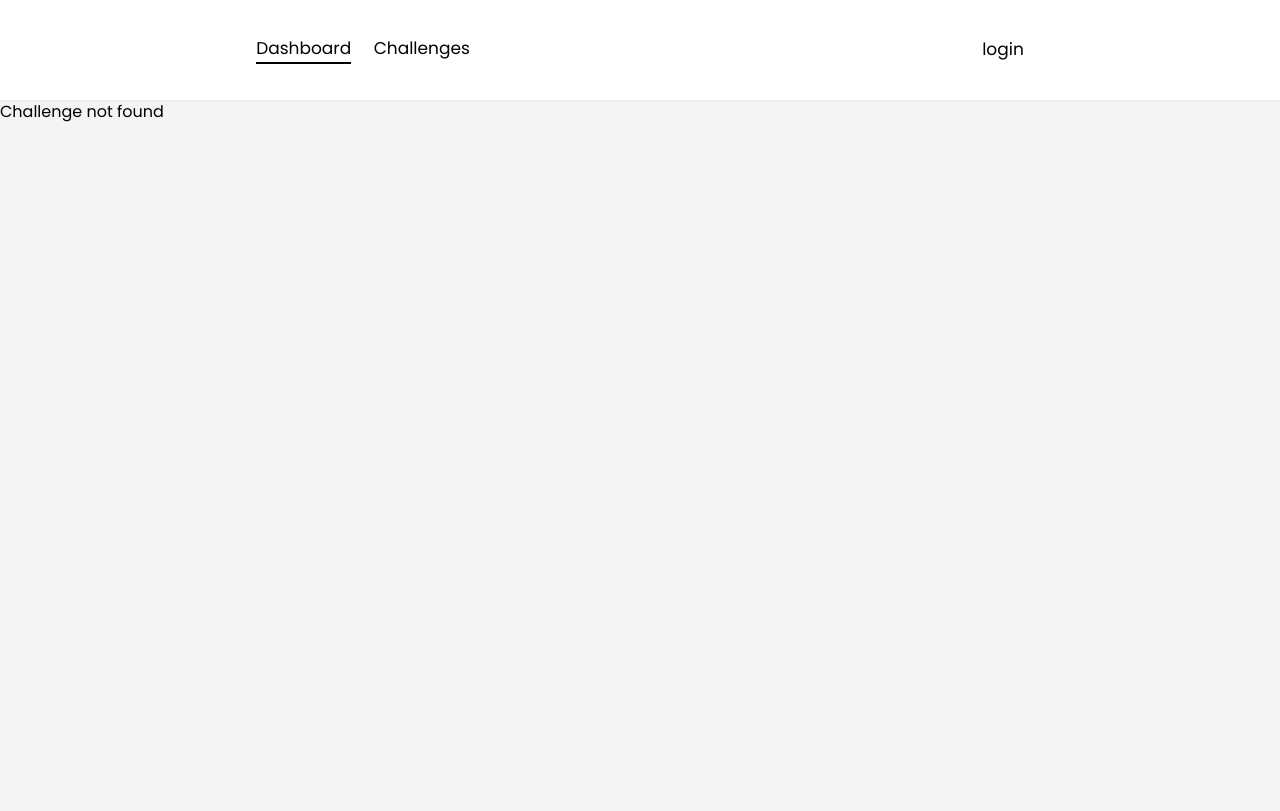
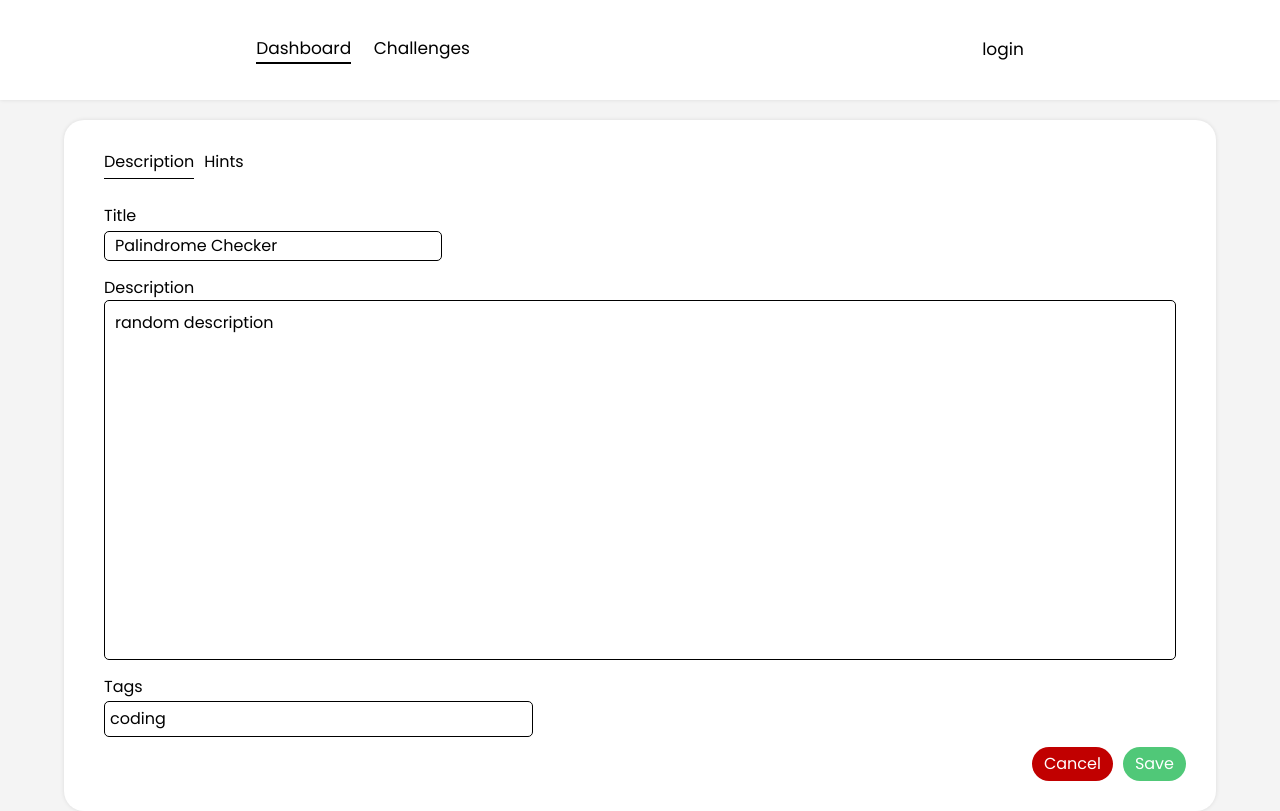
Before and after one commit to gkibria121/challenge-forum, a Next.js app: page /dashboard/challenges/1/edit in a window 1280 px wide. Before the commit this address had no page. Built offline with nearby package versions, Linux system fonts and the light colour scheme.

Commit message:
delete challenge

```diff
--- a/app/dashboard/challenges/[id]/edit/page.jsx
+++ b/app/dashboard/challenges/[id]/edit/page.jsx
@@ -1,21 +1,18 @@
-"use client"
+"use client";
 import React, { useState } from "react";
 import CreateEditChallenge from "../../CreateEditChallenge";
 import { useParams } from "next/navigation";
 import { useChallenges } from "@/contexts/ChallengesContext";
+import { useSelector } from "react-redux";
 function page() {
-  const {id} = useParams()
-  const {challenges} = useChallenges()
-  const [currentChallenge,setCurrentChallenge] = useState(null);
-  useState(()=>{
-    setCurrentChallenge(challenges.find(challenge=> challenge.id ==id))
-  },[challenges])
-  if(currentChallenge)
-    return <CreateEditChallenge mode="edit" challenge={currentChallenge} />
-  return "Challenge not found"
+  const { id } = useParams();
 
+  const currentChallenge = useSelector((store) =>
+    store.challenges.data.find((challenge) => challenge.id === +id)
+  );
 
-  ;
+  if (currentChallenge) return <CreateEditChallenge mode="edit" challenge={currentChallenge} />;
+  return "Challenge not found";
 }
 
 export default page;
--- a/app/dashboard/page.jsx
+++ b/app/dashboard/page.jsx
@@ -7,15 +7,17 @@ import Tag from "./Tag";
 import Link from "next/link";
 import { useChallenges } from "@/contexts/ChallengesContext";
 import { useRouter } from "next/navigation";
-import { useSelector } from "react-redux";
+import { useDispatch, useSelector } from "react-redux";
+import { deleteChallenge } from "@/features/challenges";
 
 const ChallengesPage = () => {
-  const { updateChallenge, setChallenges } = useChallenges();
+  const dispatch = useDispatch();
+
   const challenges = useSelector((store) => store.challenges.data);
   const router = useRouter();
   const handleDelete = (id) => {
     if (confirm("Are you sure you want to delete this challenge?")) {
-      setChallenges((prev) => prev.filter((challenge) => challenge.id !== id));
+      dispatch(deleteChallenge(id));
     }
   };
 
--- a/src/features/challenges.js
+++ b/src/features/challenges.js
@@ -117,9 +117,12 @@ const challengeSlice = createSlice({
         if (submission) submission.comments.push(action.payload.comment);
       },
     },
+    deleteChallenge(state, action) {
+      state.data = state.data.filter((challenge) => challenge.id !== action.payload);
+    },
   },
 });
 
-export const { loaded, addSubmission, addComment } = challengeSlice.actions;
+export const { loaded, addSubmission, addComment, deleteChallenge } = challengeSlice.actions;
 
 export default challengeSlice.reducer;
```
